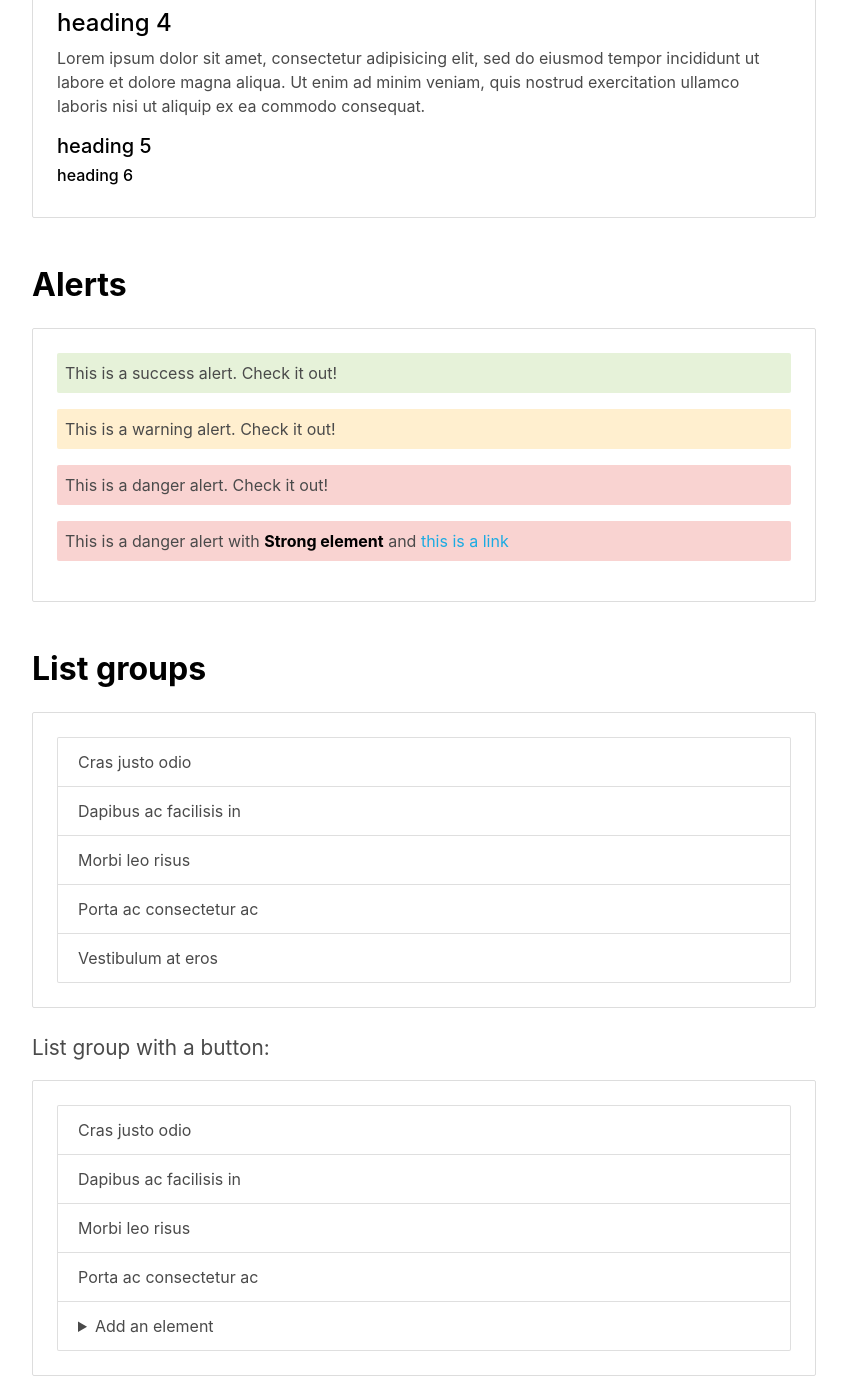
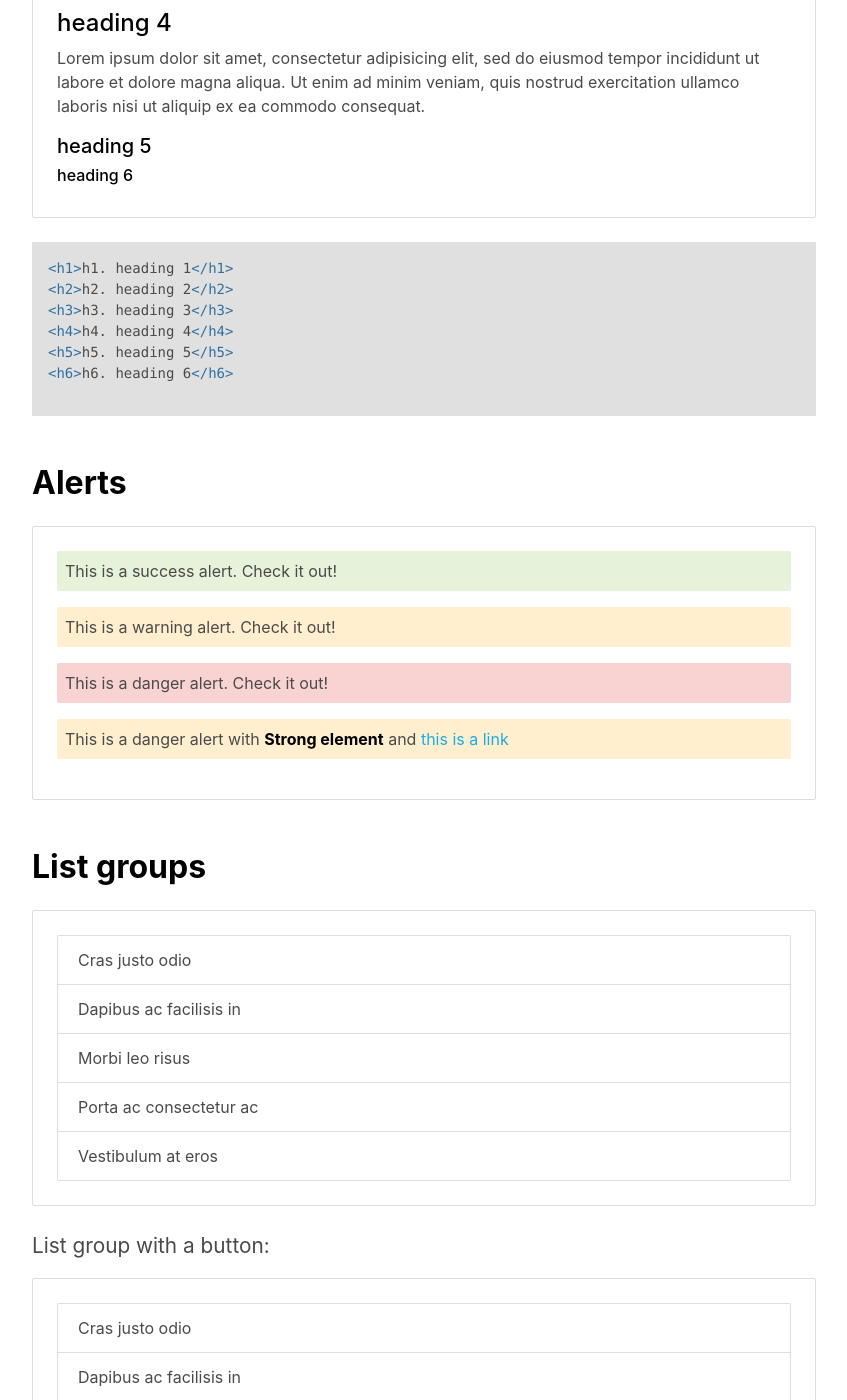
Before and after one commit to unicef/design-system, a Jekyll site: the page built from kitchen.md, in a window 1280 px wide and 1400 px high, scrolled down 1101 px. Shown: the whole window, without its empty margins (216-1063 px from the left). Built offline with Jekyll 4.4.1, drawn with Linux system fonts in a browser that asks for light colours; some of the changed text lies outside the part shown.

Commit message:
+ Added status of buttons + Added highlight html

```diff
--- a/kitchen.md
+++ b/kitchen.md
@@ -54,7 +54,12 @@
 </div>
 
 {% highlight html %}
-
+<h1>h1. heading 1</h1>
+<h2>h2. heading 2</h2>
+<h3>h3. heading 3</h3>
+<h4>h4. heading 4</h4>
+<h5>h5. heading 5</h5>
+<h6>h6. heading 6</h6>
 {% endhighlight %}
 
 
@@ -73,12 +78,12 @@
   This is a danger alert. Check it out!
 </div>
 
-<div class="alert alert-danger" role="alert">
+<div class="alert alert-warning" role="alert">
   This is a danger alert with <strong>Strong element</strong> and <a href="">this is a link</a>
+</div>
 </div>
 
 
-</div>
 
 ## List groups
 
@@ -115,20 +120,29 @@
 # Buttons
 
 <div class="doc-example">
+<h5>Normal</h5>
+<p>
+  <button class="btn btn-primary">PRIMARY</button>
+  <button class="btn btn-outline-primary">Default</button>
+  <button class="btn btn-outline-danger">DANGER</button>
+  <button class="btn btn-link">Link button</button>
+</p>
+<h5>Active</h5>
+<p>
+  <button class="btn btn-primary active">PRIMARY</button>
+  <button class="btn btn-outline-primary active">Default</button>
+  <button class="btn btn-outline-danger active">DANGER</button>
+  <button class="btn btn-link active">Link button</button>
+</p>
+<h5>Disabled</h5>
+<p>
+  <button class="btn btn-primary" disabled>PRIMARY</button>
+  <button class="btn btn-outline-primary" disabled>Default</button>
+  <button class="btn btn-outline-danger" disabled>DANGER</button>
+  <button class="btn btn-link" disabled>Link button</button>
+</p>
 
-<button class="btn btn-primary">PRIMARY</button>
-<button class="btn btn-outline-primary">PRIMARY</button>
-<button class="btn btn-outline-danger">DANGER</button>
-<button class="btn btn-link">Link button</button>
-<br>
-<br>
-<button class="btn btn-primary" disabled>PRIMARY</button>
-<button class="btn btn-outline-primary" disabled>PRIMARY</button>
-<button class="btn btn-outline-danger" disabled>DANGER</button>
-<button class="btn btn-link" disabled>Link button</button>
-
-<br>
-<br>
+<h5>Button with search</h5>
   <div class="input-group">
     <input class="form-control py-2" type="search" placeholder="Example of input with search button" >
     <span class="input-group-append">
```
